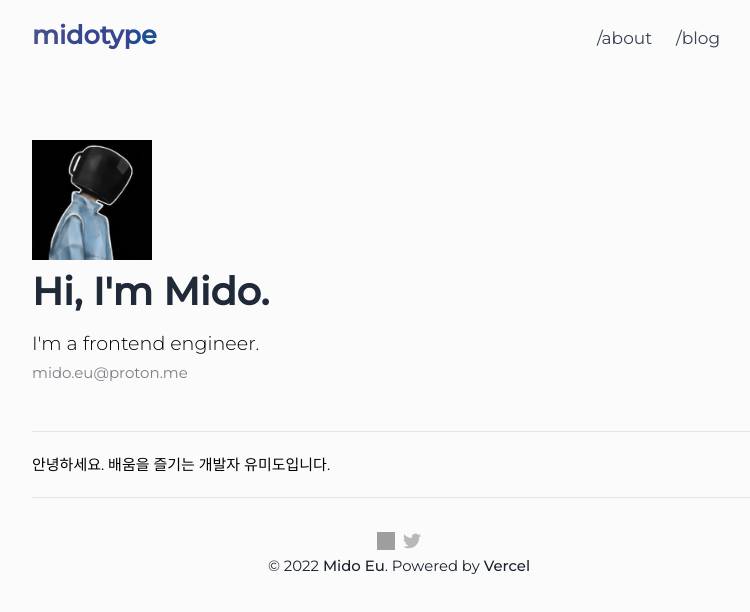
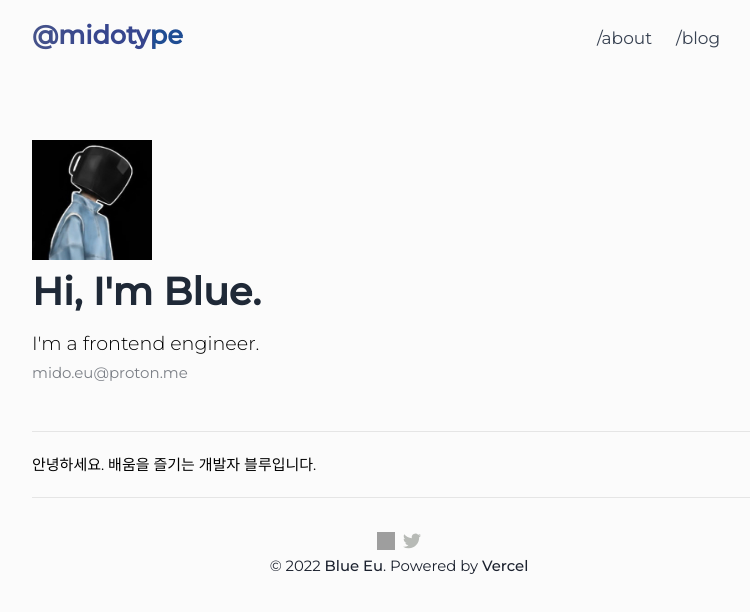
Before and after one commit to bleudog/Blue-blog, a Next.js app: page /about in a window 1280 px wide. Shown: the top 612 px of the page, without its empty margins (241-991 px from the left). Built offline with nearby package versions, Linux system fonts and the light colour scheme; grey boxes are pictures that could not be loaded.

Commit message:
modified author

```diff
--- a/components/Footer.js
+++ b/components/Footer.js
@@ -26,7 +26,7 @@ const Footer = () => {
         ))}
       </div>
       <div>
-        © 2022 <a href="https://github.com/midotype/mido-blog">Mido Eu</a>.
+        © 2022 <a href="https://github.com/midotype/mido-blog">Blue Eu</a>.
         Powered by&nbsp;<a href="https://vercel.com/">Vercel</a>
       </div>
     </FooterContainer>
--- a/components/Header.js
+++ b/components/Header.js
@@ -17,7 +17,7 @@ const Header = (props) => {
         <NavLink
           link={"/"}
           customClass={`${styles.navLogo}`}
-          value="midotype"
+          value="@midotype"
         />
         <div className={"flex items-center"}>
           <div className={styles.navLink}>
--- a/data/metadata.js
+++ b/data/metadata.js
@@ -1,6 +1,6 @@
 const metadata = {
-  author: "Mido Eu",
-  title: "MIDOTYPE",
+  author: "Blue Eu",
+  title: "Blue Log",
   description: "",
   repo: "https://github.com/midotype/midotype.github.io",
   url: "https://m-e.blue",
--- a/layouts/home.js
+++ b/layouts/home.js
@@ -17,7 +17,7 @@ const HomeLayout = ({ blog }) => {
           width={135}
           height={135}
           src={profileImg}
-          alt="Mido Eu"
+          alt="Blue Eu"
         />
         <PageBanner
           title={"Failure leads to understanding."}
--- a/pages/about.js
+++ b/pages/about.js
@@ -23,10 +23,10 @@ export default function About() {
         src={profileImg}
         width={120}
         height={120}
-        alt="Mido Eu"
+        alt="Blue Eu"
       />
       <PageHeader>
-        <PageTitle>{"Hi, I'm Mido."}</PageTitle>
+        <PageTitle>{"Hi, I'm Blue."}</PageTitle>
         <PageSubtitle>{"I'm a frontend engineer."}</PageSubtitle>
         <email>
           <Link
@@ -41,7 +41,7 @@ export default function About() {
 
       <hr />
       <div className={`text-pramiry`}>
-        <p>안녕하세요. 배움을 즐기는 개발자 유미도입니다.</p>
+        <p>안녕하세요. 배움을 즐기는 개발자 블루입니다.</p>
       </div>
       <hr />
       <Footer />
```
Also changed, not shown: 1 other file (tests, documents, lock files or other folders).
